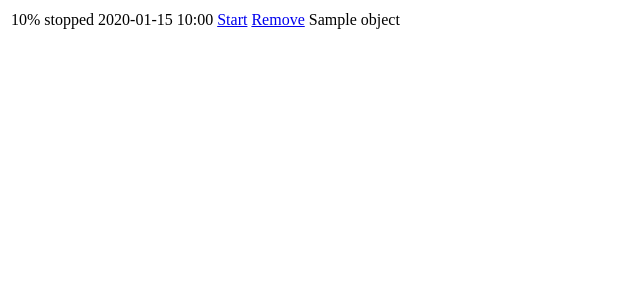
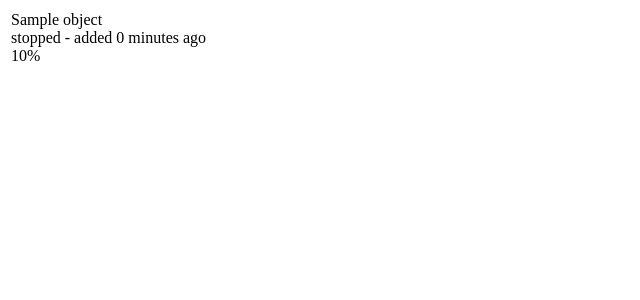
Before and after one commit to herokukuki/hhhh, a Django app: template templates/torrent/torrent_list.html in a window 1280 px wide. Shown: the top 300 px of the page, without its empty margins (0-640 px from the left). Run offline with Django 3.2, Linux system fonts and the light colour scheme; the template is opened without the code that fills it: most values are stand-ins (such as "Sample title", 1, 10 or a date in 2020).

Commit message:
UI clean-up
Change-Id: I33f97915554faa15c1798b4bc42b92001f886699

```diff
--- a/templates/torrent/torrent_detail_ajax.html
+++ b/templates/torrent/torrent_detail_ajax.html
@@ -1,14 +1,18 @@
-<div class="task" data-id="{{ object.base_id }}">
-  <span class="progress muted pull-right span1">
-    <span class="bar" style="width: {{ object.progress }}%">{{ object.progress }}%</span>
+<div class="task" data-id="{{ object.base_id }}" title="Added {{ object.date_added|date:'Y-m-d H:i' }}">
+  <div class="name">{{ object.name }}</div>
+  <div class="meta muted">
+    <span class="status">{{ object.status }}</span>
+    - added <span class="date_added_timesince">{{ object.date_added|timesince }} ago</span>
+  </div>
+  <span class="span1 pull-right">
+    {% if object.status == 'stopped' %}
+      <a class="action" href="{% url torrent_torrent_action id=object.base_id action="start" %}" target="form-iframe"><span class="mini-icon mini-icon-arr-collapsed"></span></a>
+    {% else %}
+      <a class="action" href="{% url torrent_torrent_action id=object.base_id action="stop" %}" target="form-iframe"><span class="mini-icon mini-icon-block"></span></a>
+    {% endif %}
+    <a href="{% url torrent_torrent_action id=object.base_id action="remove" %}" target="form-iframe">
+      <span class="mini-icon mini-icon-remove-close"></span>
+    </a>
   </span>
-  <span class="status muted pull-right span2">{{ object.status }}</span>
-  <span class="date_added muted pull-right span2">{{ object.date_added|date:'Y-m-d H:i' }}</span>
-  {% if object.status == 'stopped' %}
-    <a class="action pull-right btn btn-mini btn-success" href="{% url torrent_torrent_action id=object.base_id action="start" %}" target="form-iframe">Start</a>
-  {% else %}
-    <a class="action pull-right btn btn-mini btn-warning" href="{% url torrent_torrent_action id=object.base_id action="stop" %}" target="form-iframe">Stop</a>
-  {% endif %}
-  <a class="pull-right btn btn-mini btn-danger" href="{% url torrent_torrent_action id=object.base_id action="remove" %}" target="form-iframe">Remove</a>
-  <span class="name">{{ object.name }}</span>
+  <div class="progress"><span class="bar" style="width: {{ object.progress }}%">{{ object.progress }}%</span></div>
 </div>
--- a/templates/torrent/torrent_list.json
+++ b/templates/torrent/torrent_list.json
@@ -5,6 +5,7 @@
     "hash": "{{ object.hash }}",
     "status": "{{ object.status }}",
     "progress": {{ object.progress }},
-    "date_added": "{{ object.date_added|date:'Y-m-d H:i' }}"
+    "date_added": "{{ object.date_added|date:'Y-m-d H:i' }}",
+    "date_added_timesince": "{{ object.date_added|timesince }} ago"
   }{% if not forloop.last %},{% endif %}
 {% endfor %}]
--- a/urls.py
+++ b/urls.py
@@ -11,7 +11,7 @@ urlpatterns = patterns(
             TemplateView.as_view(template_name="torrent/torrent.html")),
         name='torrent',
     ),
-    url(r'^(?P<id>[0-9]+)',
+    url(r'^(?P<id>[0-9]+)$',
         view=login_required(TorrentDetail.as_view()),
         name='torrent_torrent_detail',
     ),
```
Also changed, not shown: templates/torrent/torrent.html (+10 -5 lines).
